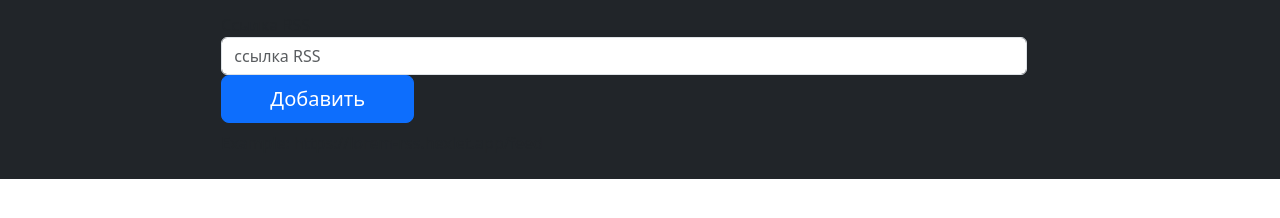
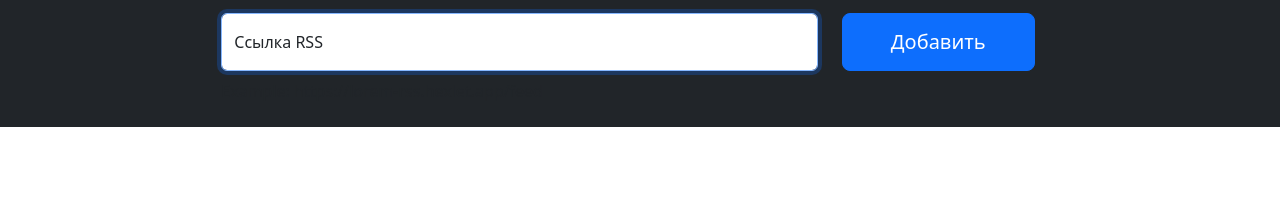
Before and after one commit to mashaanov/frontend-project-11, a website built with webpack: page src/index.html in a window 1280 px wide. Shown: the part 134-352 px from the top of the page. Built offline with nearby package versions, Linux system fonts and the light colour scheme.

Commit message:
update index.html

```diff
--- a/src/index.html
+++ b/src/index.html
@@ -14,13 +14,17 @@
         </div>
         <div class="row justify-content-center">
           <div class="col-md-8">
-            <form action="post" class="rss-form text-body">
-              <div class="flex-grow-1 me-2">
-                <label for="rss-url">Ссылка RSS</label>
-                <input type="text" id="rss-url" placeholder="ccылка RSS" class="form-control" />
-              </div>
-              <div class="col-auto">
-                <button type="submit" class="h-100 btn btn-primary btn-lg px-sm-5">Добавить</button>
+            <form action class="rss-form text-body">
+              <div class="row">
+                <div class="col">
+                  <div class="form-floating">
+                    <label for="url-input">Ссылка RSS</label>
+                    <input name="url" id="url-input" autofocus required class="form-control w-100" placeholder="ccылка RSS" autocomplete="off"/>
+                  </div>
+                </div>
+                <div class="col-auto">
+                  <button type="submit" class="h-100 btn btn-primary btn-lg px-sm-5">Добавить</button>
+                </div>
               </div>
             </form>
             <p class="text-muted mt-2 mb-0">Example: https://lorem-rss.hexlet.app/feed</p>
```
